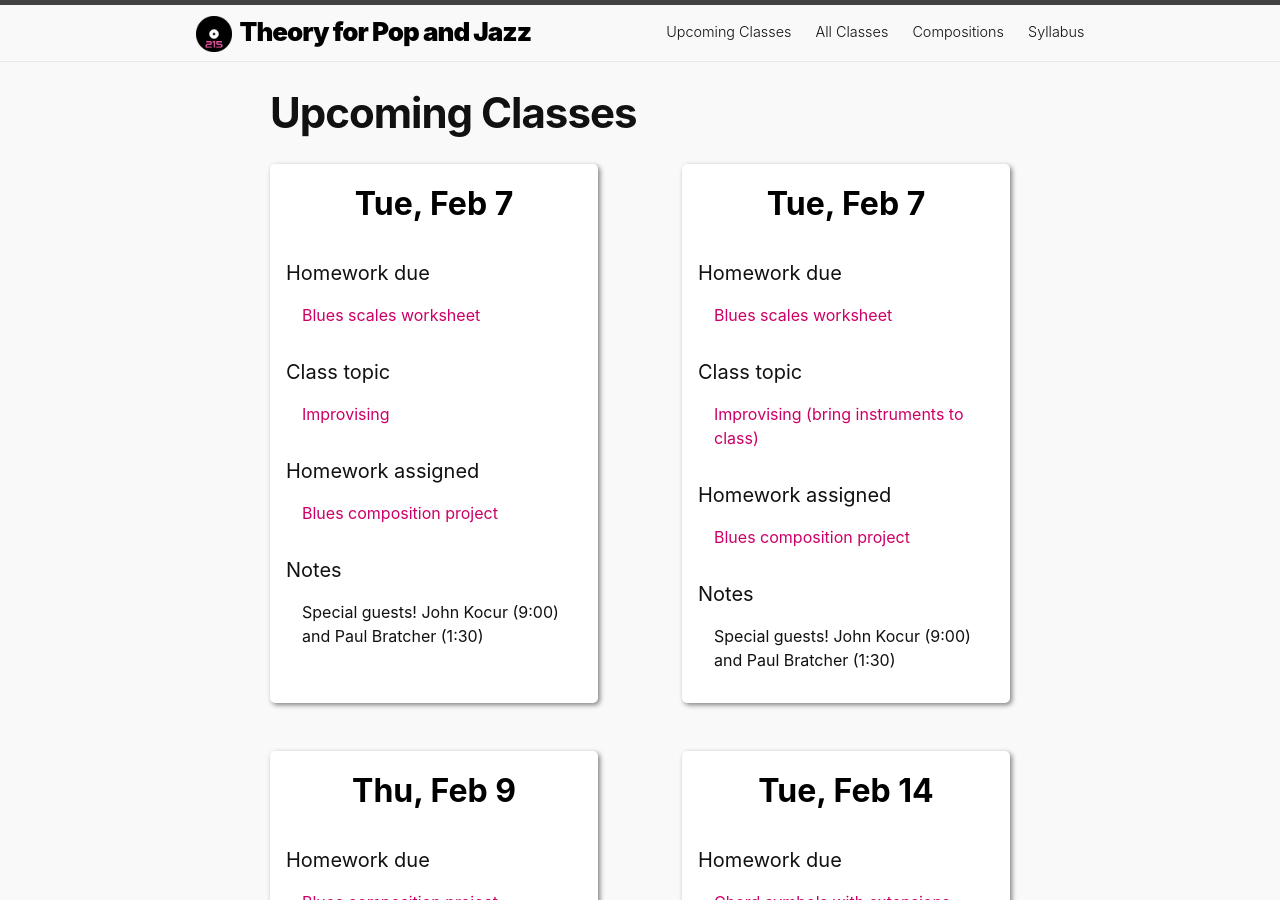
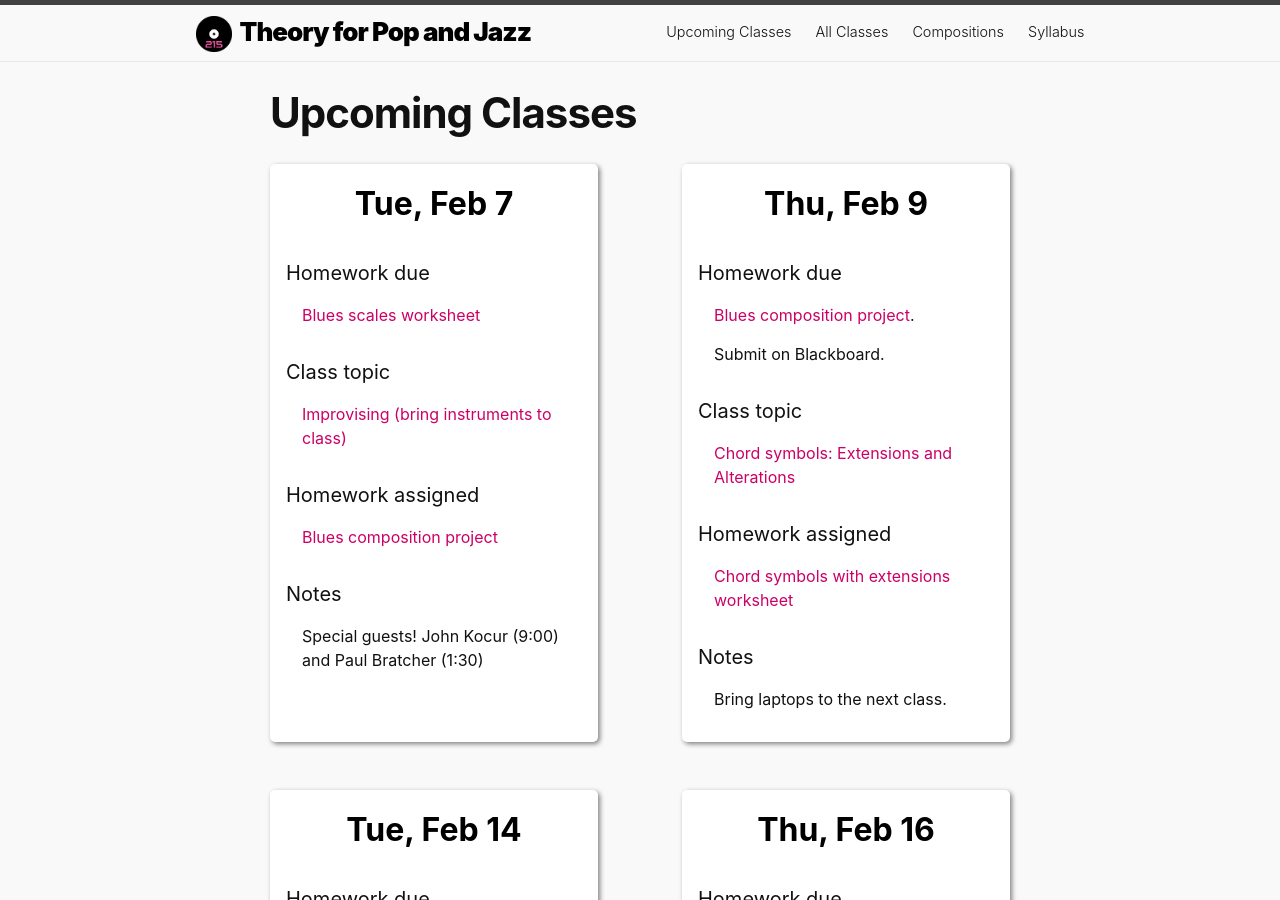
Before and after one commit to meganlavengood/musi216, a Jekyll site: the page built from docs/index.markdown, in a window 1280 px wide and 900 px high. Built offline with Jekyll 4.4.1, drawn with Linux system fonts in a browser that asks for light colours.

Commit message:
fix double date

```diff
--- a/docs/_posts/2023-02-07-improvising.md
+++ /dev/null
@@ -1,21 +0,0 @@
----
-layout: post
-date:   2023-02-07 00:00:00 -0500
-title:  "Tue, Feb 7"
----
-
-## Homework due
-
-[Blues scales worksheet](https://viva.pressbooks.pub/openmusictheory/chapter/blues-melodies-and-the-blues-scale/#assignments)
-
-## Class topic
-
-[Improvising](https://gmuedu-my.sharepoint.com/:b:/g/personal/mlavengo_gmu_edu/EWT6yji6PBBClpDdNgMIVGsBlTPuSW2naxBBWejpgU4WCQ?e=kxJlzQ)
-
-## Homework assigned
-
-[Blues composition project](https://viva.pressbooks.pub/openmusictheory/chapter/blues-melodies-and-the-blues-scale/#assignments)
-
-## Notes
-
-Special guests! John Kocur (9:00) and Paul Bratcher (1:30)
--- a/docs/_posts/2023-02-09-chord-symbols:-extensions-and-alterations.md
+++ b/docs/_posts/2023-02-09-chord-symbols:-extensions-and-alterations.md
@@ -6,7 +6,9 @@ title:  "Thu, Feb 9"
 
 ## Homework due
 
-[Blues composition project](https://viva.pressbooks.pub/openmusictheory/chapter/blues-melodies-and-the-blues-scale/#assignments)
+[Blues composition project](https://viva.pressbooks.pub/openmusictheory/chapter/blues-melodies-and-the-blues-scale/#assignments).
+
+Submit on Blackboard.
 
 ## Class topic
 
```
